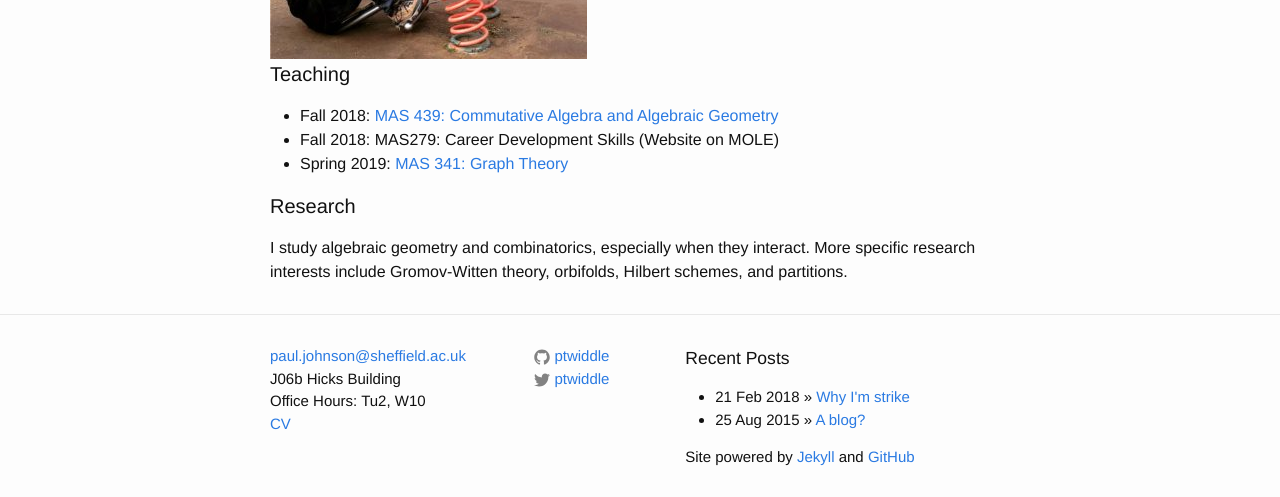
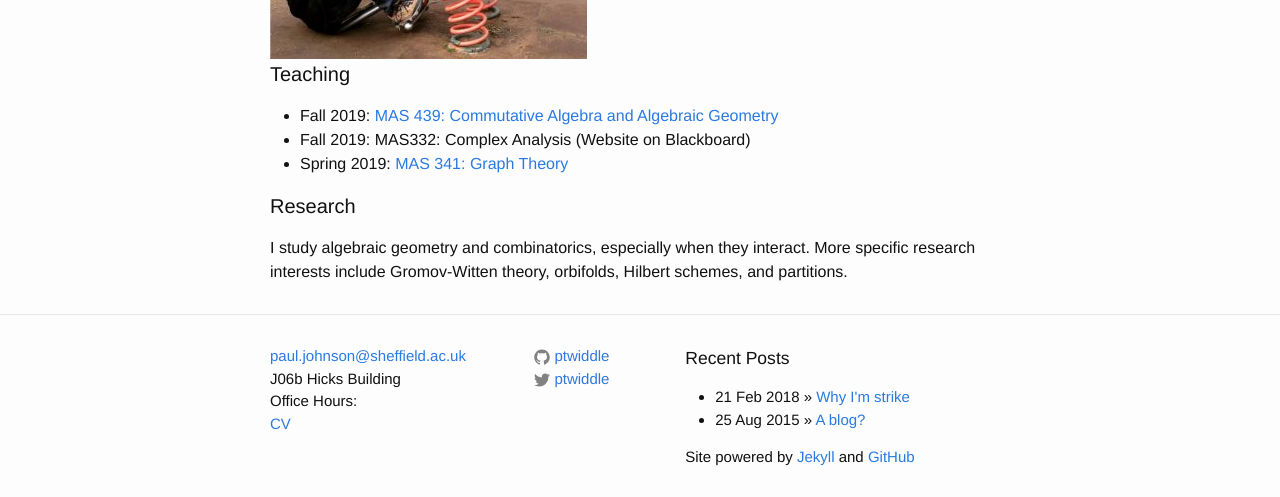
Before and after one commit to ptwiddle/ptwiddle.github.io, a Jekyll site: the page built from index.html, in a window 1280 px wide. Shown: the part 290-787 px from the top of the page. Built offline with Jekyll 4.4.1, drawn with Linux system fonts in a browser that asks for light colours.

Commit message:
update for new year

```diff
--- a/_includes/footer.html
+++ b/_includes/footer.html
@@ -9,7 +9,7 @@
         <ul class="contact-list">
           <li><a href="mailto:{{ site.email }}">{{ site.email }}</a></li>
           <li> J06b Hicks Building</li>
-          <li> Office Hours: Tu2, W10
+          <li> Office Hours:
           <li> <a href="cv.pdf"> CV </a> </li>
         </ul>
       </div>
--- a/index.html
+++ b/index.html
@@ -8,8 +8,8 @@
 
   <h3 class="page-heading">Teaching</h3>
       <ul>
-        <li> Fall 2018: <a href="http://ptwiddle.github.io/MAS439-Commutative-Algebra/">MAS 439: Commutative Algebra and Algebraic Geometry</a></li>
-	<li> Fall 2018: MAS279: Career Development Skills (Website on MOLE)
+        <li> Fall 2019: <a href="http://ptwiddle.github.io/MAS439-Commutative-Algebra/">MAS 439: Commutative Algebra and Algebraic Geometry</a></li>
+	<li> Fall 2019: MAS332: Complex Analysis (Website on Blackboard)
         <li> Spring 2019: <a href="http://ptwiddle.github.io/MAS341-Graph-Theory/">MAS 341: Graph Theory</a></li>
       </ul>
   <h3 class="page-heading"> Research </h3>
```
